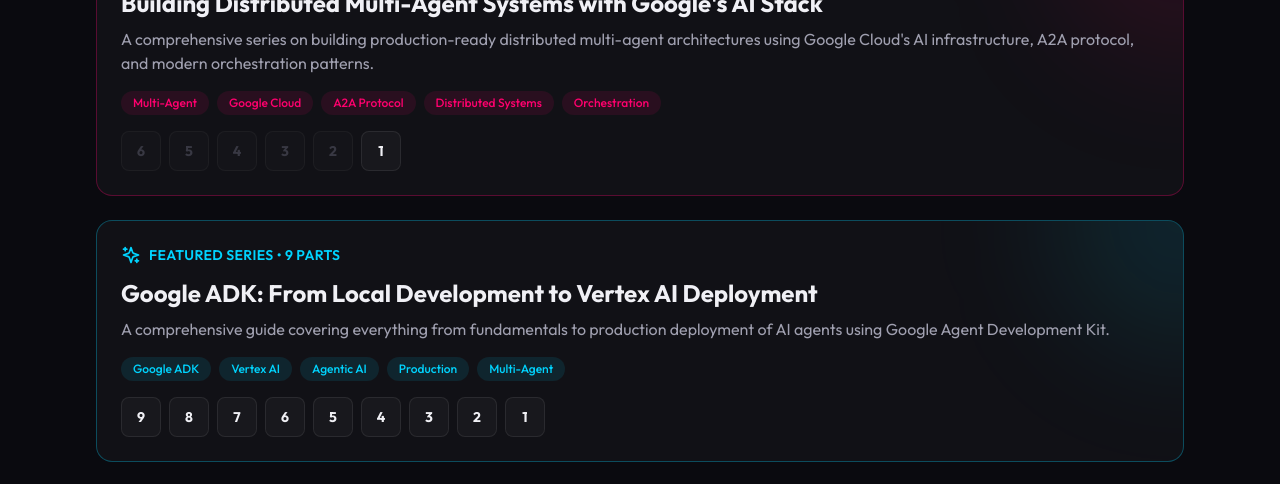
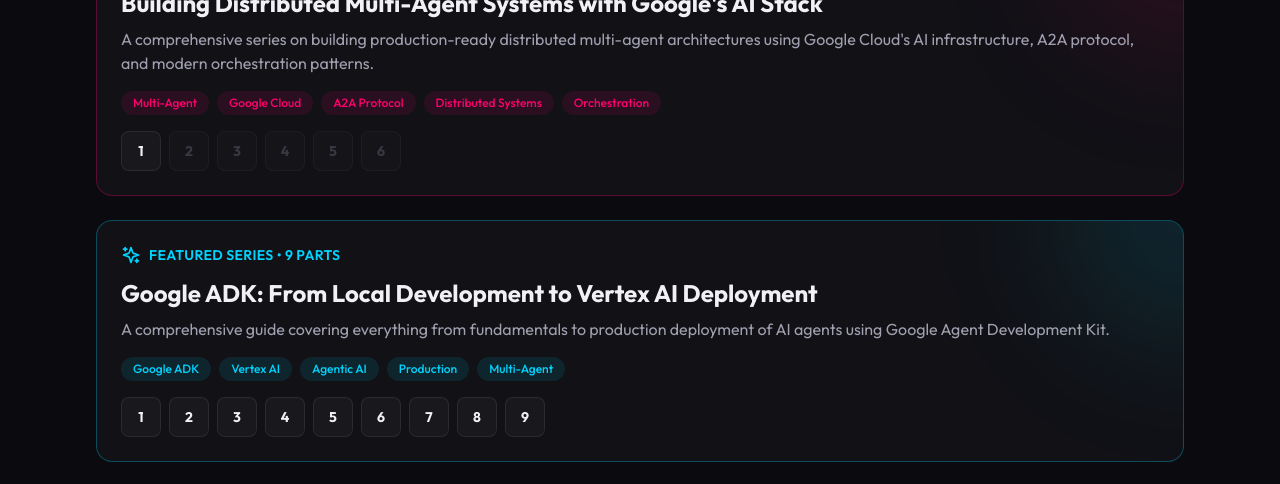
Before and after one commit to Saoussen-CH/Saoussen-CH.github.io, a React (Vite) app: page / in a window 1280 px wide. Shown: the part 4060-4544 px from the top of the page. Built offline with nearby package versions, Linux system fonts and the light colour scheme; the HTML template or start-up script is replaced by a standard one.

Commit message:
Change series numbering to start from 1

```diff
--- a/src/components/Writing.tsx
+++ b/src/components/Writing.tsx
@@ -119,7 +119,7 @@ function ArticlesTab({ isInView }: { isInView: boolean }) {
             ))}
           </div>
           <div className="flex flex-wrap gap-2">
-            {distributedMasSeries.map((article, i) => {
+            {distributedMasSeries.slice().reverse().map((article, i) => {
               const isPublished = article.date !== 'Coming Soon';
               return isPublished ? (
                 <a
@@ -130,7 +130,7 @@ function ArticlesTab({ isInView }: { isInView: boolean }) {
                   className="w-10 h-10 glass rounded-lg flex items-center justify-center text-sm font-bold hover:bg-accent-magenta hover:text-dark-primary transition-all duration-200"
                   title={article.title}
                 >
-                  {distributedMasSeries.length - i}
+                  {i + 1}
                 </a>
               ) : (
                 <div
@@ -138,7 +138,7 @@ function ArticlesTab({ isInView }: { isInView: boolean }) {
                   className="w-10 h-10 glass rounded-lg flex items-center justify-center text-sm font-bold text-text-muted opacity-50 cursor-not-allowed"
                   title={`${article.title} (Coming Soon)`}
                 >
-                  {distributedMasSeries.length - i}
+                  {i + 1}
                 </div>
               );
             })}
@@ -171,7 +171,7 @@ function ArticlesTab({ isInView }: { isInView: boolean }) {
             ))}
           </div>
           <div className="flex flex-wrap gap-2">
-            {adkSeries.slice(0, 9).map((article, i) => (
+            {adkSeries.slice(0, 9).reverse().map((article, i) => (
               <a
                 key={article.id}
                 href={article.url}
@@ -180,7 +180,7 @@ function ArticlesTab({ isInView }: { isInView: boolean }) {
                 className="w-10 h-10 glass rounded-lg flex items-center justify-center text-sm font-bold hover:bg-accent-cyan hover:text-dark-primary transition-all duration-200"
                 title={article.title}
               >
-                {9 - i}
+                {i + 1}
               </a>
             ))}
           </div>
```
